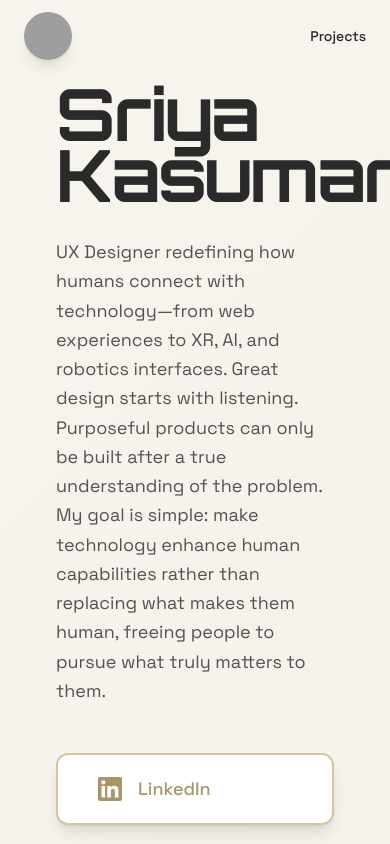
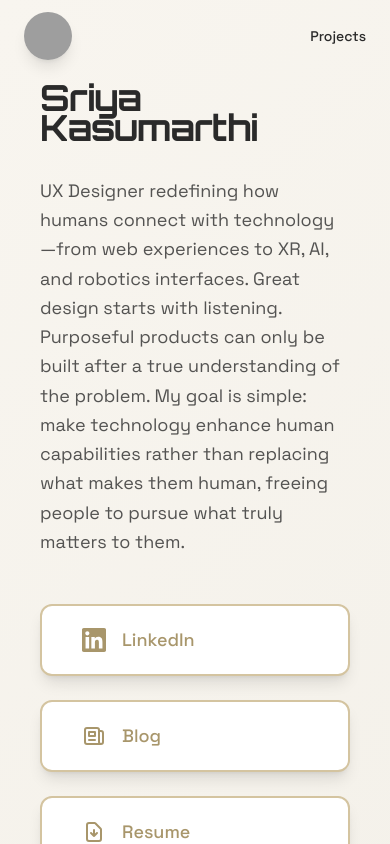
Before and after one commit to SriyaRKasumarthi/portfolio, a React (Vite) app: page /#/ in a window 390 px wide. Shown: the top 844 px of the page. Built offline with nearby package versions, Linux system fonts and the light colour scheme; grey boxes are pictures that could not be loaded; a web font is replaced by a local one.

Commit message:
Fix mobile header: add responsive font sizing to prevent text cutoff on small screens

```diff
--- a/src/components/Intro.jsx
+++ b/src/components/Intro.jsx
@@ -70,7 +70,7 @@ const Intro = () => {
       />
 
       {/* 2025 Modern Portfolio Hero Layout */}
-      <div className="w-full flex items-end justify-start px-8 md:px-16 py-8 z-10">
+      <div className="w-full flex items-end justify-start px-4 sm:px-8 md:px-16 py-8 z-10">
         <motion.div
           className="w-full max-w-none"
           variants={containerVariants}
@@ -80,7 +80,7 @@ const Intro = () => {
           {/* Editorial-style heading with scroll motion */}
           <motion.div variants={itemVariants} className="mb-12" style={{ y: textY }}>
             <motion.h1
-              className="text-7xl md:text-9xl font-bold font-orbitron text-text mb-8 leading-[0.85] tracking-tight w-full"
+              className="text-4xl sm:text-5xl md:text-7xl lg:text-9xl font-bold font-orbitron text-text mb-8 leading-[0.85] tracking-tight w-full break-words"
               initial={{ opacity: 0, y: 100 }}
               animate={{ opacity: 1, y: 0 }}
               transition={{ duration: 1.2, delay: 0.3, ease: [0.16, 1, 0.3, 1] }}
```
